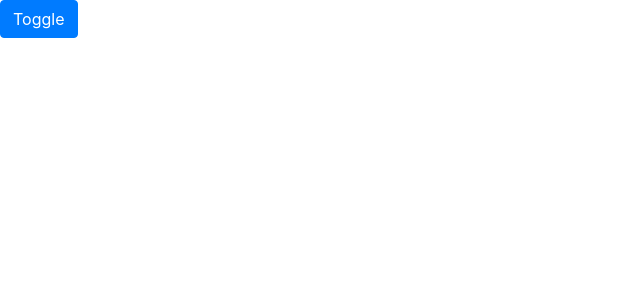
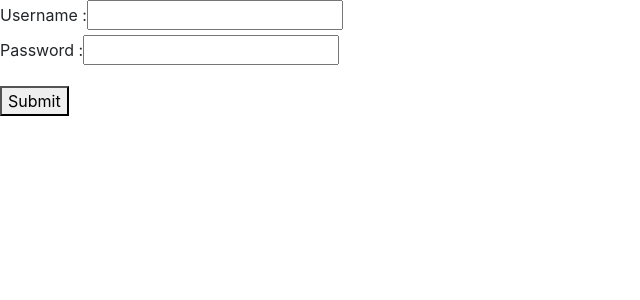
Before and after one commit to synergy2411/optum-jun22, a React (Create React App) app in the folder frontend/: page / in a window 1280 px wide. Shown: the top 300 px of the page, without its empty margins (0-640 px from the left). Built offline with nearby package versions, Linux system fonts and the light colour scheme.

Commit message:
form handling

```diff
--- a/frontend/src/App.js
+++ b/frontend/src/App.js
@@ -2,6 +2,7 @@ import "bootstrap/dist/css/bootstrap.min.css";
 import { useState } from "react";
 import ClassBasedComp from "./Components/Demo/ClassBasedComp";
 import ErrorBoundary from "./Components/Demo/ErrorBoundary";
+import Login from "./Components/Demo/Login";
 import Expenses from './Components/Expenses/Expenses';
 
 function App() {
@@ -11,10 +12,11 @@ function App() {
   return (
     <div>
       <ErrorBoundary>
+        <Login />
         {/* <Expenses /> */}
-        {toggle && <ClassBasedComp show={toggle} />}
+        {/* {toggle && <ClassBasedComp show={toggle} />}
 
-        <button className="btn btn-primary" onClick={() => setToggle(!toggle)}>Toggle</button>
+        <button className="btn btn-primary" onClick={() => setToggle(!toggle)}>Toggle</button> */}
       </ErrorBoundary>
     </div>
   );
--- /dev/null
+++ b/frontend/src/Components/Demo/Login.js
@@ -0,0 +1,42 @@
+import React, { useRef, useState } from 'react';
+
+const Login = () => {
+    // Uncontrolled
+    const inputUsernameRef = useRef(null);
+
+    // Controlled
+    const [password, setPassword] = useState('')
+    const [error, setError] = useState([])
+
+    const submitHandler = event => {
+        event.preventDefault();
+        console.log("USERNAME  : ", inputUsernameRef.current.value)
+        console.log("PASSWORD : ", password);
+    }
+
+    const passwordBlurHandler = () => {
+        if (password.length < 6) {
+            setError(err => ["Password length too short", ...err])
+        }
+        if (password.indexOf("!") === -1) {
+            setError(err => ["Password must have exclamation mark", ...err])
+        }
+    }
+    return (
+        <form onSubmit={submitHandler}>
+            <label>Username : </label>
+            <input type="text" name='username' ref={inputUsernameRef} />
+            <br />
+            <label>Password : </label>
+            <input type="password" name='password'
+                value={password} onChange={event => setPassword(event.target.value)}
+                onBlur={passwordBlurHandler} />
+            <ul>
+                {error.map(err => <li key={err}>{err}</li>)}
+            </ul>
+            <button type='submit'>Submit</button>
+        </form>
+    );
+}
+
+export default Login;
```
